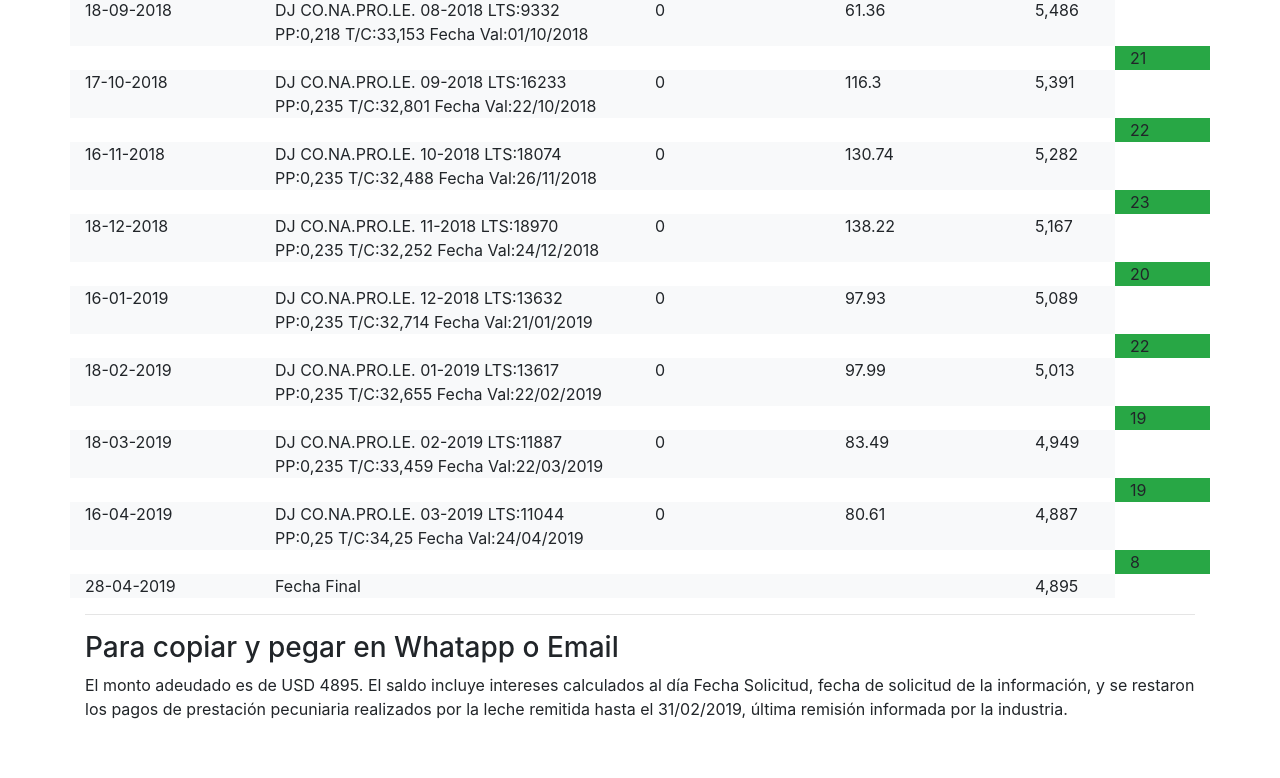
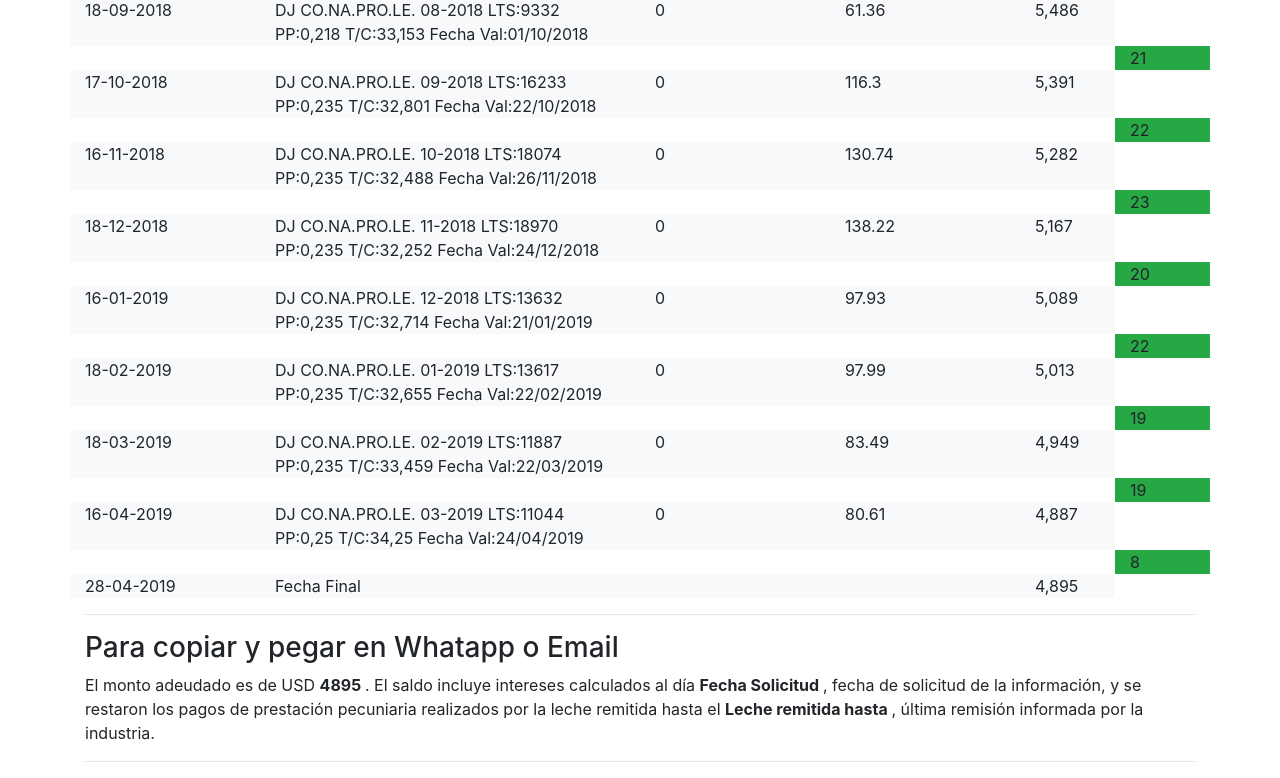
Before and after one commit to mauridev/intereses, an Angular app: page / in a window 1280 px wide. Shown: the part 2175-2953 px from the top of the page. Before the commit the page ends 2896 px from the top, so only its background shows below. Built offline with nearby package versions, Linux system fonts and the light colour scheme.

Commit message:
formatting changes

```diff
--- a/src/app/calculo-intereses/calculo-intereses.component.html
+++ b/src/app/calculo-intereses/calculo-intereses.component.html
@@ -36,7 +36,7 @@
       <!--<div class="col-md-1 bg-light">{{ itemCtaCte.IdRegistro_2 }}</div>-->
       <div class="col-md-2 bg-light">{{ itemCtaCte.DEBITO }}</div>
       <div class="col-md-2 bg-light">{{ itemCtaCte.CREDITO }}</div>
-      <div class="col-md-1 bg-light">{{ itemCtaCte.SALDO | number:digitsInfo }}</div>
+      <div class="col-md-1 bg-light">{{ itemCtaCte.SALDO | number:'1.0-0' }}</div>
       <div class="col-md-1"></div>
       <div class="col-md-1"></div>
       <div class="col-md-1"></div>
@@ -61,12 +61,17 @@
       <div class="col-md-12">
         <h3>Para copiar y pegar en Whatapp o Email</h3>
       </div>
-    </div>
+  </div>
   <div class="row">
     <div class="col-md-12">
-      El monto adeudado es de USD {{ saldoFinal }}.  El saldo incluye intereses calculados al día {{ fechaSolicitud }}, fecha de solicitud de la información,
-      y se restaron los pagos de prestación pecuniaria realizados por la leche remitida hasta el 31/02/2019, última remisión informada
+      El monto adeudado es de USD <strong> {{ saldoFinal }} </strong>.  El saldo incluye intereses calculados al día <strong> {{ fechaSolicitud }} </strong>, fecha de solicitud de la información,
+      y se restaron los pagos de prestación pecuniaria realizados por la leche remitida hasta el <strong> {{ lecheRemitidaHasta }} </strong>, última remisión informada
       por la industria.
     </div>
   </div>
+  <div class="row">
+    <div class="col-md-12">
+      <hr>
+    </div>
 </div>
+</div>
```
